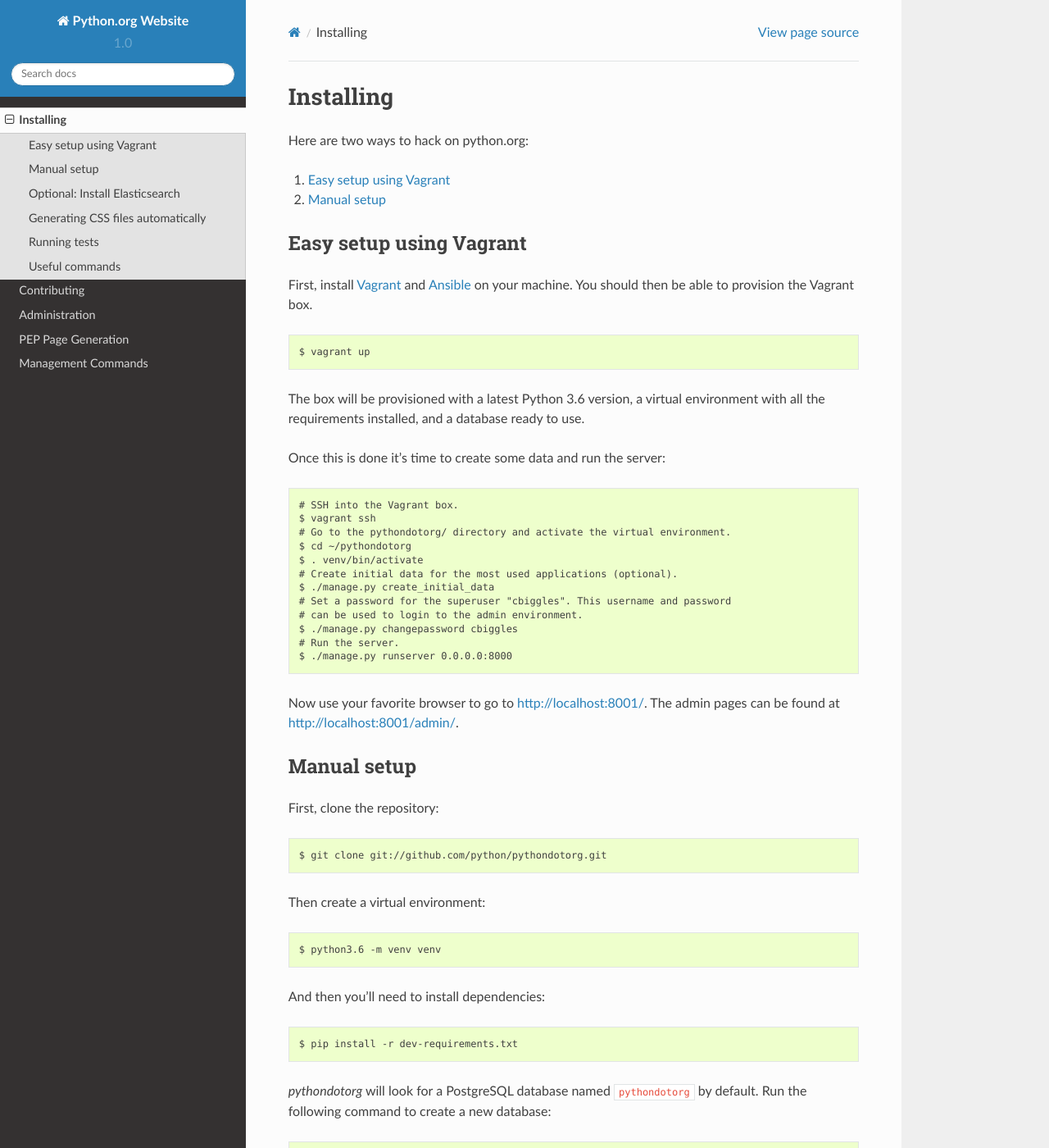
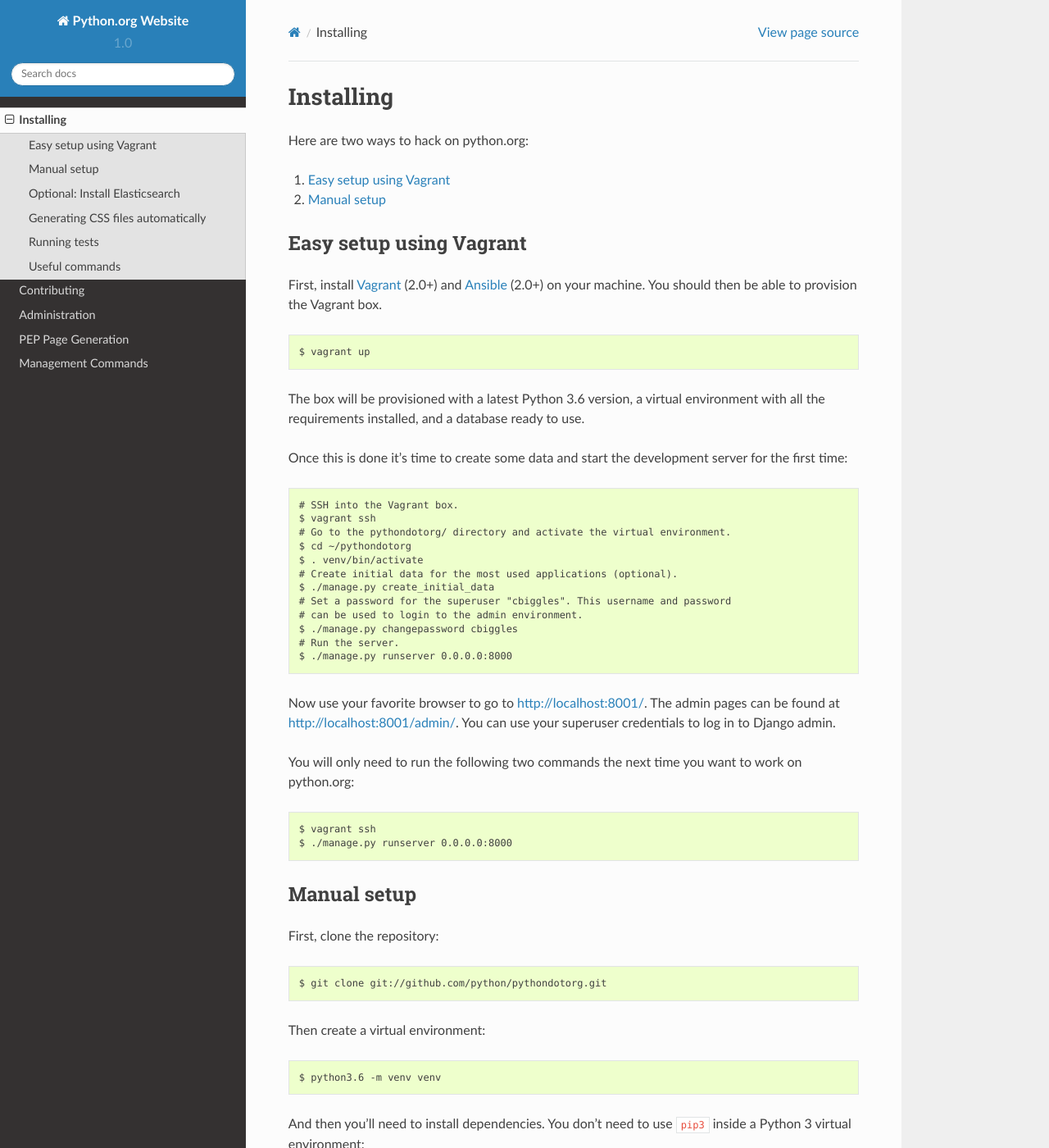
Before and after one commit to python/pythondotorg, a Sphinx documentation site: the page built from docs/source/install.rst, in a window 1280 px wide and 1400 px high. Shown: the whole window at 82% size. Built offline with Sphinx 7.4.7 and the Read the Docs theme 2.0.0, drawn with Linux system fonts in a browser that asks for light colours; some of the changed text lies outside the part shown.

Commit message:
Tweak installation docs and playbook a bit
- Require Ansble 2.0+
- Python 3 is installed by default in 18.04
- Make installation docs a bit more explicit

```diff
--- a/docs/source/install.rst
+++ b/docs/source/install.rst
@@ -11,7 +11,7 @@
 Easy setup using Vagrant
 ------------------------
 
-First, install Vagrant_ and Ansible_ on your machine.
+First, install Vagrant_ (2.0+) and Ansible_ (2.0+) on your machine.
 You should then be able to provision the Vagrant box.
 
 ::
@@ -21,7 +21,8 @@
 The box will be provisioned with a latest Python 3.6 version, a virtual
 environment with all the requirements installed, and a database ready to use.
 
-Once this is done it's time to create some data and run the server::
+Once this is done it's time to create some data and start the development server
+for the first time::
 
     # SSH into the Vagrant box.
     $ vagrant ssh
@@ -36,8 +37,15 @@
     # Run the server.
     $ ./manage.py runserver 0.0.0.0:8000
 
-Now use your favorite browser to go to http://localhost:8001/.
-The admin pages can be found at http://localhost:8001/admin/.
+Now use your favorite browser to go to http://localhost:8001/. The admin pages
+can be found at http://localhost:8001/admin/. You can use your superuser
+credentials to log in to Django admin.
+
+You will only need to run the following two commands the next time you want to
+work on python.org::
+
+    $ vagrant ssh
+    $ ./manage.py runserver 0.0.0.0:8000
 
 .. _Vagrant: https://www.vagrantup.com/downloads.html
 .. _Ansible: https://docs.ansible.com/ansible/intro_installation.html
@@ -55,7 +63,8 @@
 
     $ python3.6 -m venv venv
 
-And then you'll need to install dependencies::
+And then you'll need to install dependencies. You don't need to use ``pip3``
+inside a Python 3 virtual environment::
 
     $ pip install -r dev-requirements.txt
 
@@ -76,6 +85,9 @@
 
        $ sudo -u postgres createdb pythondotorg -E utf-8 -l en_US.UTF-8
 
+   Note that this solution may not work if you've installed PostgreSQL via
+   Homebrew.
+
    If you get an error like this::
 
        createdb: database creation failed: ERROR:  new collation (en_US.UTF-8) is incompatible with the collation of the template database (en_GB.UTF-8)
@@ -88,7 +100,7 @@
 variable)::
 
     DATABASES = {
-        'default': dj_database_url.parse('postgres:///your_database_name')
+        'default': dj_database_url.parse('postgres:///your_database_name'),
     }
 
 If you prefer to use a simpler setup for your database you can use SQLite.
```
Also changed, not shown: 2 other files.
